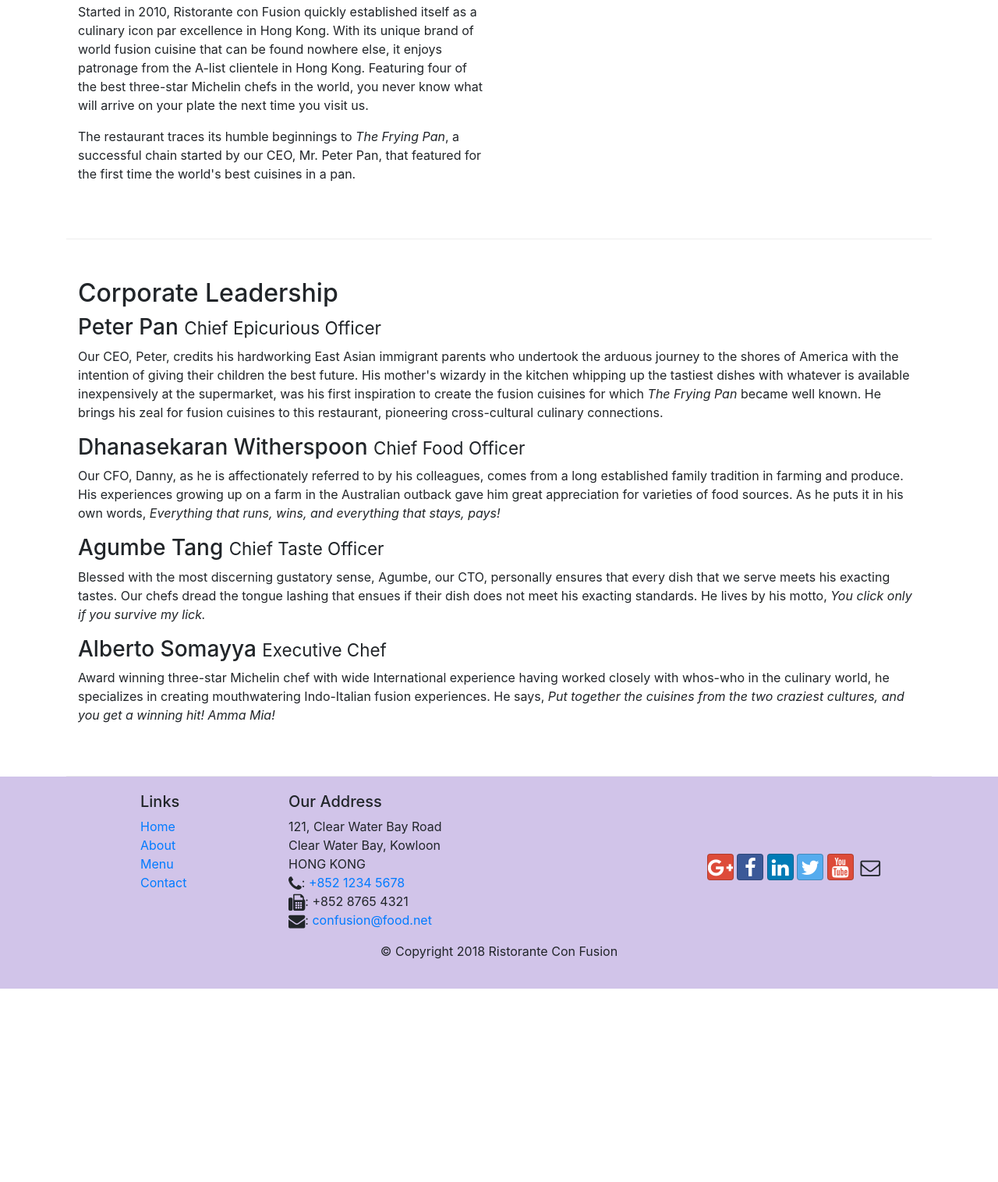
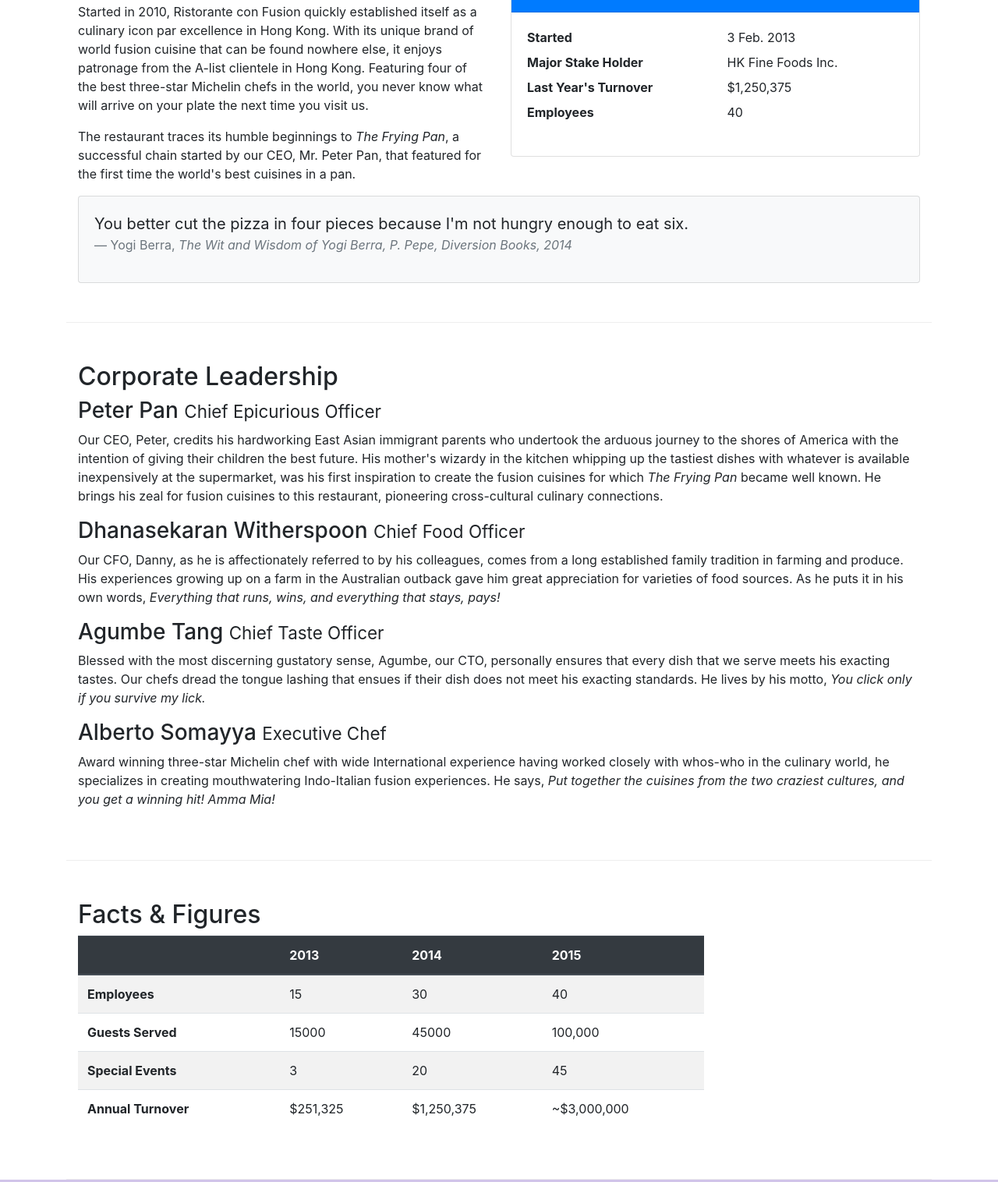
Before and after one commit to kaustubh3000/conFusion, a website: page aboutus.html in a window 1280 px wide. Shown: the part 558-2074 px from the top of the page at 78% size. Before the commit the page ends 1826 px from the top, so only its background shows below. Drawn offline with nearby package versions, Linux system fonts and the light colour scheme.

Commit message:
tables-cards

```diff
--- a/aboutus.html
+++ b/aboutus.html
@@ -44,7 +44,8 @@
                     </li>
 
                     <li class="nav-item">
-                        <a class="nav-link" href="./contactus.html"><span class="fa fa-address-card fa-lg"></span> Contact</a>
+                        <a class="nav-link" href="./contactus.html"><span class="fa fa-address-card fa-lg"></span>
+                            Contact</a>
                     </li>
 
                 </ul>
@@ -75,7 +76,7 @@
                 </li>
 
                 <li class="breadcrumb-item active" aria-current="page">
-                        <a href="#">About Us</a>
+                    About Us
                 </li>
 
 
@@ -99,8 +100,45 @@
                 <p>The restaurant traces its humble beginnings to <em>The Frying Pan</em>, a successful chain started by
                     our CEO, Mr. Peter Pan, that featured for the first time the world's best cuisines in a pan.</p>
             </div>
-            <div>
+            <div class="col-sm">
+                <div class="card">
+                    <h3 class="card-header bg-primary text-white">
+                        Facts At a Glance
+                    </h3>
+
+                    <div class="card-body">
+                        <dl class="row">
+                            <dt class="col-6">Started</dt>
+                            <dd class="col-6">3 Feb. 2013</dd>
+                            <dt class="col-6">Major Stake Holder</dt>
+                            <dd class="col-6">HK Fine Foods Inc.</dd>
+                            <dt class="col-6">Last Year's Turnover</dt>
+                            <dd class="col-6">$1,250,375</dd>
+                            <dt class="col-6">Employees</dt>
+                            <dd class="col-6">40</dd>
+                        </dl>
                     </div>
+
+                </div>
+            </div>
+
+            <div class="col-12">
+                <div class="card card-body bg-light">
+                    <blockquote class="blockquote">
+                        <p class="mb-0">
+                            You better cut the pizza in four pieces
+                            because I'm not hungry enough to eat six.
+                        </p>
+                        <footer class="blockquote-footer">Yogi Berra,
+                            <cite title="Source Title">The Wit and Wisdom of Yogi Berra,
+                                 P. Pepe, Diversion Books, 2014
+
+                            </cite>
+                        </footer>
+                    </blockquote>
+                </div>
+            </div>
+
         </div>
 
 
@@ -136,6 +174,59 @@
             </div>
         </div>
 
+        <div class="row row-content">
+
+            <div class="col-12 col-sm-9">
+                <h2>Facts &amp; Figures</h2>
+
+                <div class="table-responsive">
+
+                    <table class="table table-striped">
+                        <thead class="thead-dark">
+                            <tr>
+                                <th>&nbsp;</th>
+                                <th>2013</th>
+                                <th>2014</th>
+                                <th>2015</th>
+                            </tr>
+                        </thead>
+
+                        <tbody>
+                            <tr>
+                                <th>Employees</th>
+                                <td>15</td>
+                                <td>30</td>
+                                <td>40</td>
+                            </tr>
+                            <tr>
+                                <th>Guests Served</th>
+                                <td>15000</td>
+                                <td>45000</td>
+                                <td>100,000</td>
+                            </tr>
+                            <tr>
+                                <th>Special Events</th>
+                                <td>3</td>
+                                <td>20</td>
+                                <td>45</td>
+                            </tr>
+                            <tr>
+                                <th>Annual Turnover</th>
+                                <td>$251,325</td>
+                                <td>$1,250,375</td>
+                                <td>~$3,000,000</td>
+                            </tr>
+                        </tbody>
+
+                    </table>
+                </div>
+            </div>
+
+            <div class="col-12 col-sm-3">
+
+            </div>
+        </div>
+
     </div>
 
     <footer class="footer">
@@ -163,11 +254,16 @@
                 </div>
                 <div class="col-12 col-sm-4 align-self-center">
                     <div class="text-center">
-                        <a class="btn btn-social-icon btn-google" href="http://google.com/+"><i class="fa fa-google-plus fa-lg"></i></a>
-                        <a class="btn btn-social-icon btn-facebook" href="http://www.facebook.com/profile.php?id="><i class="fa fa-facebook fa-lg"></i></a>
-                        <a class="btn btn-social-icon btn-linkedin" href="http://www.linkedin.com/in/"><i class="fa fa-linkedin fa-lg"></i></a>
-                        <a class="btn btn-social-icon btn-twitter" href="http://twitter.com/"><i class="fa fa-twitter fa-lg"></i></a>
-                        <a class="btn btn-social-icon btn-google" href="http://youtube.com/"><i class="fa fa-youtube fa-lg"></i></a>
+                        <a class="btn btn-social-icon btn-google" href="http://google.com/+"><i
+                                class="fa fa-google-plus fa-lg"></i></a>
+                        <a class="btn btn-social-icon btn-facebook" href="http://www.facebook.com/profile.php?id="><i
+                                class="fa fa-facebook fa-lg"></i></a>
+                        <a class="btn btn-social-icon btn-linkedin" href="http://www.linkedin.com/in/"><i
+                                class="fa fa-linkedin fa-lg"></i></a>
+                        <a class="btn btn-social-icon btn-twitter" href="http://twitter.com/"><i
+                                class="fa fa-twitter fa-lg"></i></a>
+                        <a class="btn btn-social-icon btn-google" href="http://youtube.com/"><i
+                                class="fa fa-youtube fa-lg"></i></a>
                         <a class="btn btn-social-icon" href="mailto:"><i class="fa fa-envelope-o fa-lg"></i></a>
                     </div>
                 </div>
```
Lines whose indentation alone changed are shown as unchanged.
